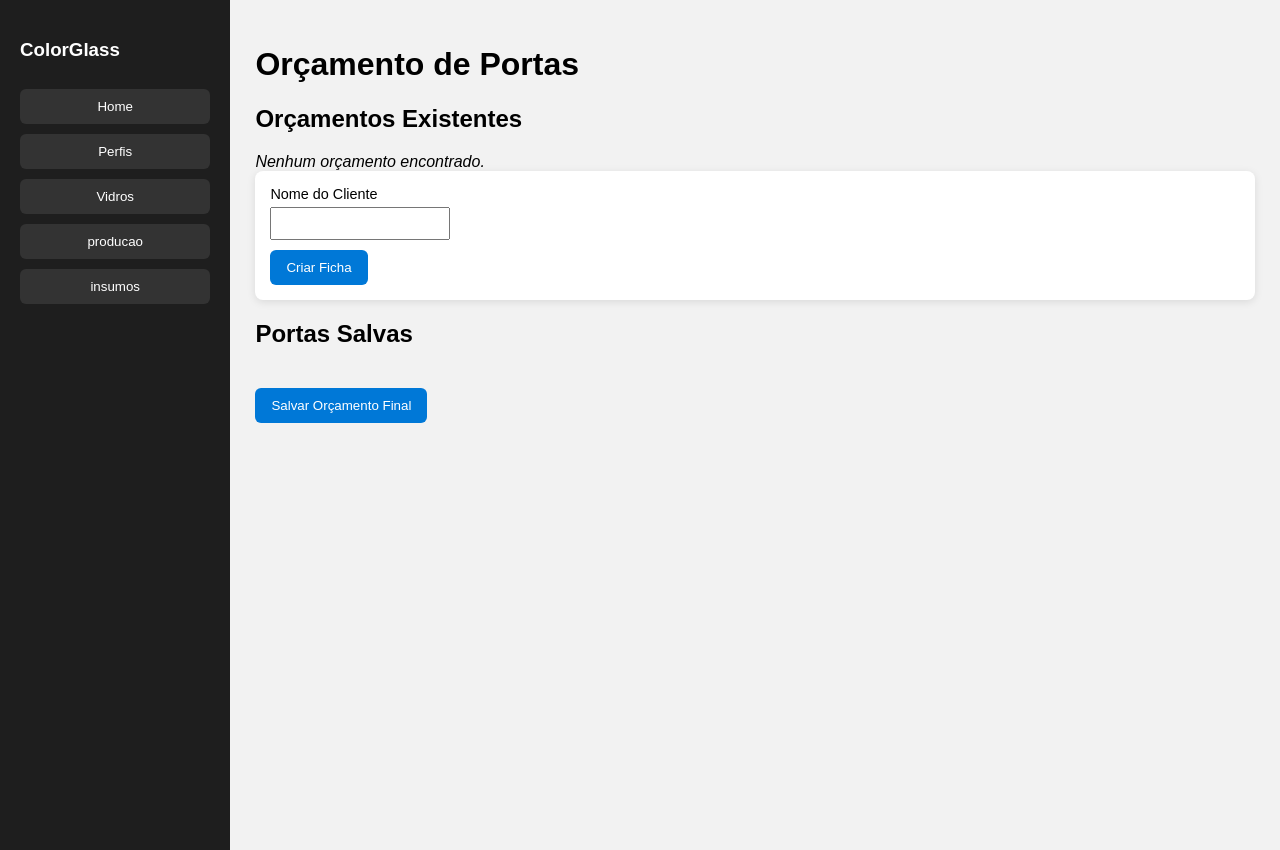
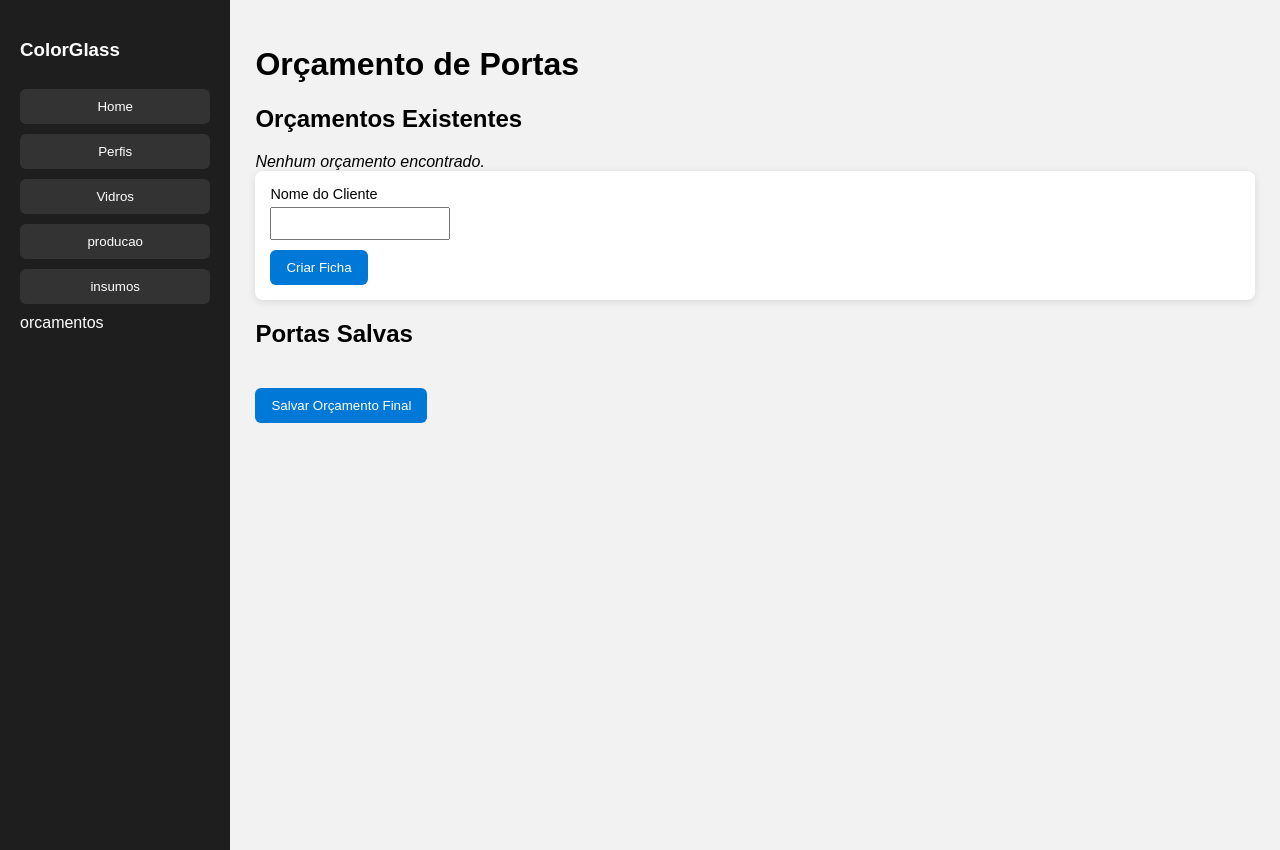
Before and after one commit to ricardosiqueirarf-hash/color, a Flask app: page / in a window 1280 px wide. Run offline with Flask 3, Linux system fonts and the light colour scheme; the visitor is signed in with stand-in values (Sample User, id 1).

Commit message:
Update index.html

```diff
--- a/templates/index.html
+++ b/templates/index.html
@@ -31,7 +31,8 @@ th { background:#ddd; }
         <button onclick="go('/perfis-page')">Perfis</button>
         <button onclick="go('/vidros-page')">Vidros</button>
         <button onclick="go('/producao-page')">producao</button>
-        <button onclick="go('/insumos-page')">insumos</button>
+        <button onclick="go('/insumos-page')">insumos</button
+        <button onclick="go('/orcamentos-page')">orcamentos</button>
     </div>
 
     <div class="content">
```
